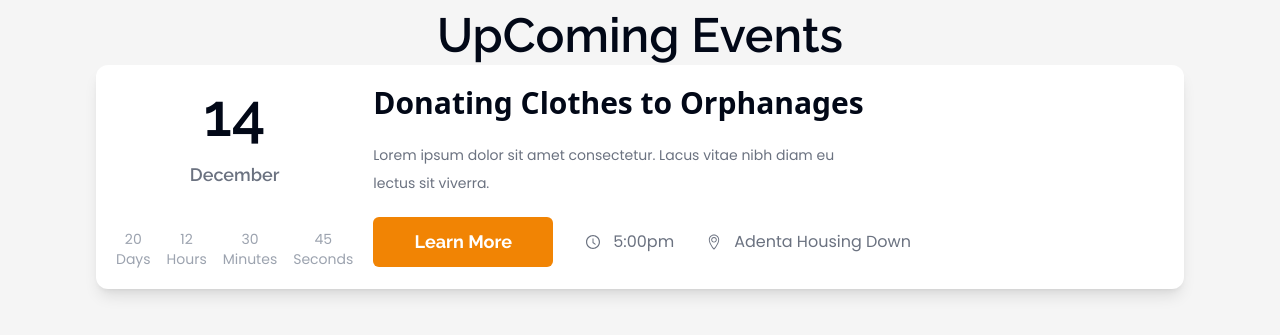
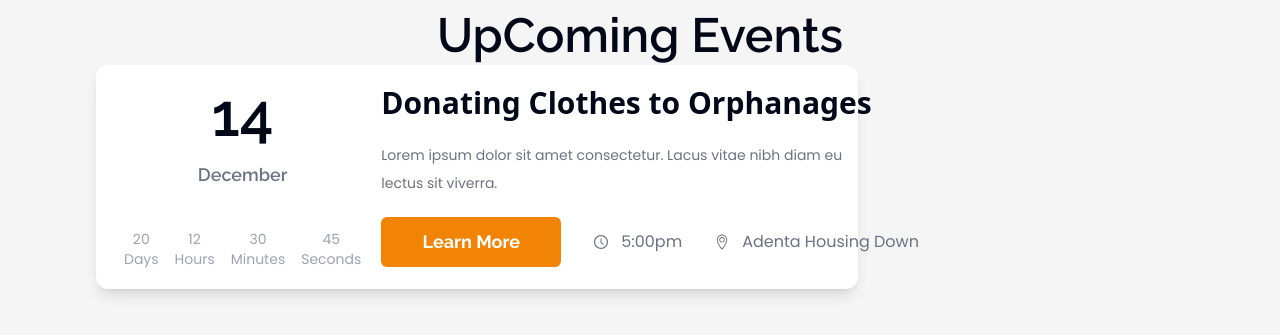
Before and after one commit to ludfam/saving-hearts, a Next.js app: page / in a window 1280 px wide. Shown: the part 2410-2745 px from the top of the page. Built offline with nearby package versions, Linux system fonts and the light colour scheme.

Commit message:
created event card

```diff
--- a/components/eventcard.tsx
+++ b/components/eventcard.tsx
@@ -5,7 +5,7 @@ import { TfiLocationPin } from "react-icons/tfi"
 
 const Eventcard = () => {
   return (
-    <div className='bg-white w-auto shadow-lg h-auto flex flex-row gap-5 py-5 px-5 rounded-xl'>
+    <div className='bg-white w-[70%] shadow-lg h-auto gap-5 py-5 px-7 rounded-xl flex m-0 p-0'>
 
         <div className='flex flex-col gap-10'>
             <h1 className='flex flex-col text-6xl text-center font-raleway font-semibold gap-4'>14<span className='text-lg text-gray-500'>December</span></h1>
@@ -16,11 +16,11 @@ const Eventcard = () => {
                 <p className='flex flex-col text-sm font-poppins text-center text-gray-400'>45<span>Seconds</span></p>
             </div>
         </div>
-        <div className=''>
-              <h1 className='text-3xl font-semibold '>Donating Clothes to Orphanages</h1>
+        <div className='w-[200px]'>
+        <h1 className='text-3xl font-semibold lg:w-[500px] '>Donating Clothes to Orphanages</h1>
               <p className='font-poppins text-sm leading-loose text-gray-500 lg:w-[500px] my-5'>Lorem ipsum dolor sit amet consectetur. Lacus vitae nibh diam eu lectus sit viverra.
                 </p>
-                <div className='flex flex-row gap-8'>
+        <div className='flex flex-row gap-8 lg:w-[550px]'>
                     <Button title='Learn More'/>
                   <p className='flex gap-3 items-center font-poppins text-md text-gray-500'><AiOutlineClockCircle />5:00pm</p>
                   <p className='flex gap-3 items-center font-poppins text-md text-gray-500'><TfiLocationPin />Adenta Housing Down</p>
```
